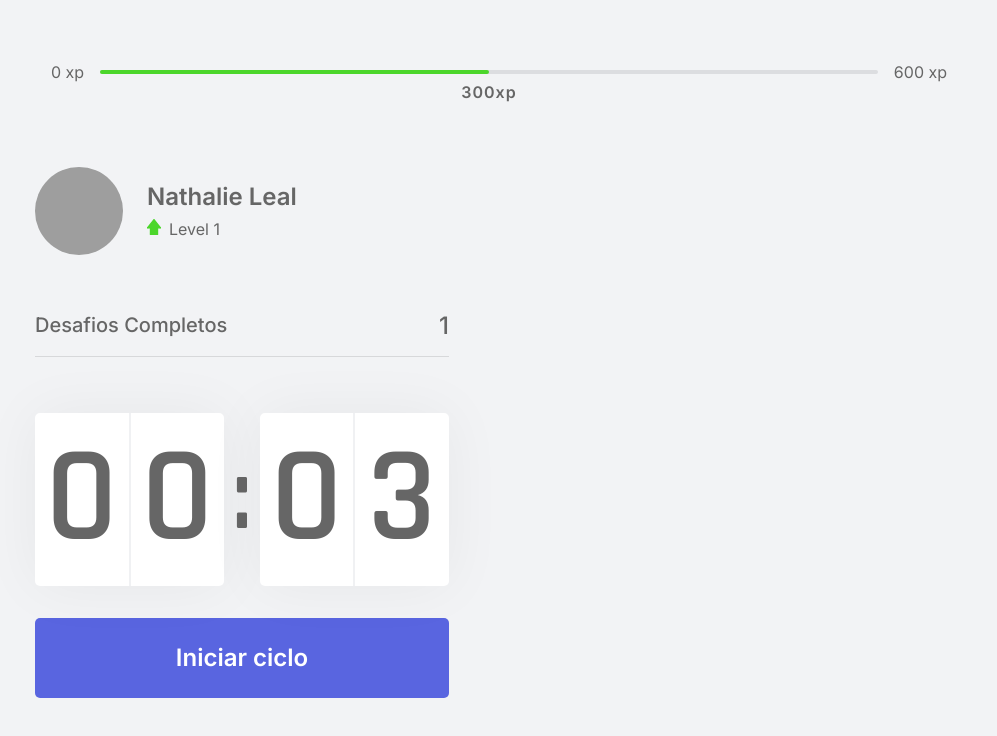
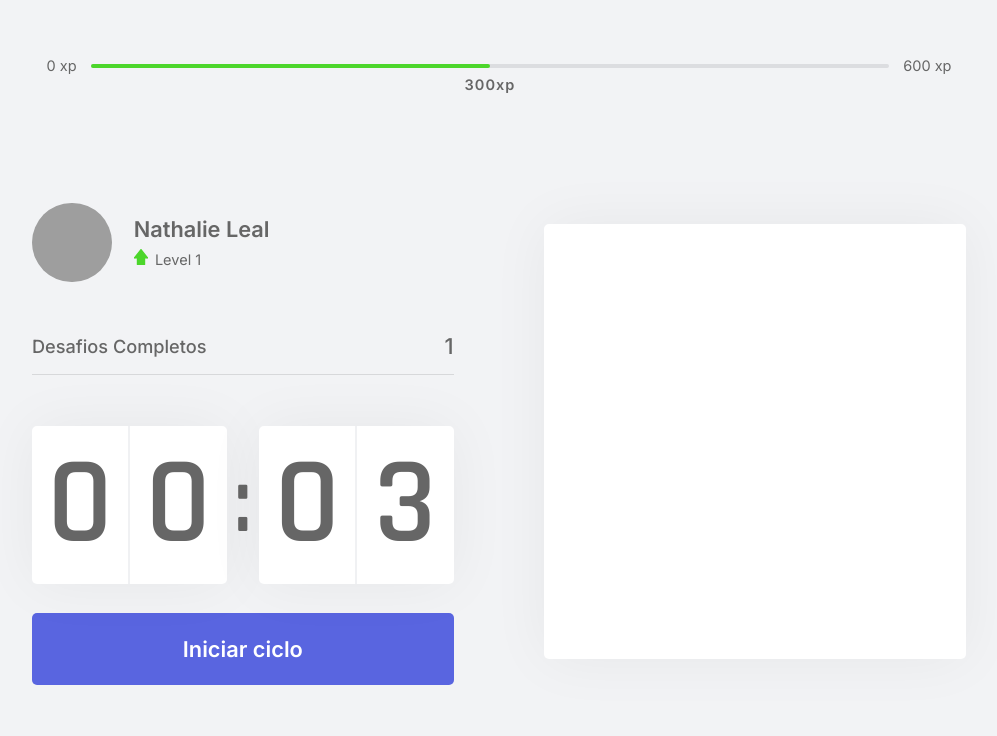
Before and after one commit to nathaliebsl/nlw04-reactjs, a Next.js app in the folder getmoovin/getmoovin-next/: page / in a window 1280 px wide. Shown: the top 736 px of the page, without its empty margins (141-1138 px from the left). Built offline with nearby package versions, Linux system fonts and the light colour scheme; grey boxes are pictures that could not be loaded.

Commit message:
add ChallengeBox e CSS

```diff
--- /dev/null
+++ b/getmoovin/getmoovin-next/src/components/ChallengeBox.tsx
@@ -0,0 +1,23 @@
+import styles from "../styles/components/ChallengeBox.module.css";
+
+export function ChallengeBox() {
+  const hasActiveChallenge = true;
+
+  return (
+    <div className={styles.challengeBoxContainer}>
+      {hasActiveChallenge ? (
+        <div className={styles.challengeActive}>
+
+        </div>
+      ) : (
+        <div className={styles.challengeNotActive}>
+          <strong>Finalize um ciclo para receber um desafio</strong>
+          <p>
+            <img src="/icons/level-up.svg" alt="Level Up" />
+            Suba de Level completando os desafios
+          </p>
+        </div>
+      )}
+    </div>
+  );
+}
--- a/getmoovin/getmoovin-next/src/pages/_document.tsx
+++ b/getmoovin/getmoovin-next/src/pages/_document.tsx
@@ -5,7 +5,7 @@ export default class MyDocument extends Document {
     return (
       <Html>
         <Head>
-          <link rel="icon" href="favicon.png" type="image/png/" />
+          <link rel="icon" href="favicon.ico" type="image/ico/" />
           <link rel="preconnect" href="https://fonts.gstatic.com" />
           <link
             href="https://fonts.googleapis.com/css2?family=Inter:wght@400;500;600&family=Rajdhani:wght@600&display=swap"
--- a/getmoovin/getmoovin-next/src/pages/index.tsx
+++ b/getmoovin/getmoovin-next/src/pages/index.tsx
@@ -4,6 +4,7 @@ import { ExperienceBar } from "../components/ExperienceBar";
 import { Profile } from "../components/Profile";
 import styles from "../styles/pages/Home.module.css";
 import Head from 'next/head';
+import { ChallengeBox } from "../components/ChallengeBox";
 
 export default function Home() {
   return (
@@ -14,12 +15,13 @@ export default function Home() {
       <ExperienceBar />
 
       <section>
-        <div>
+        <div className={styles.firstDiv}>
           <Profile />
           <CompletedChallenges />
           <Countdown />
         </div>
         <div>
+        <ChallengeBox />
         </div>
       </section>
     </div>
--- /dev/null
+++ b/getmoovin/getmoovin-next/src/styles/components/ChallengeBox.module.css
@@ -0,0 +1,44 @@
+.challengeBoxContainer {
+  height: 90%;
+
+  margin: 1.5rem 0;
+
+  background: #ffffff;
+  box-shadow: 0px 0px 60px rgba(0, 0, 0, 0.05);
+  border-radius: 5px;
+  padding: 1.5rem 2rem;
+
+  display: flex;
+  flex-direction: column;
+  align-items: center;
+  justify-content: center;
+
+  text-align: center;
+}
+
+.challengeNotActive {
+ display: flex;
+ flex-direction: column;
+ align-items: center;
+}
+
+.challengeNotActive strong {
+    font-size: 1.5rem;
+    font-weight: 500;
+    line-height: 1.4;
+}
+
+.challengeNotActive p {
+    display: flex;
+    flex-direction: row;
+    align-items: center;
+    line-height: 1.4;
+    max-width: 70%;
+    margin-top: 3rem;
+}
+
+.challengeNotActive p img {
+    margin-right: 0.5rem;
+    max-height: 70%;
+
+}
--- a/getmoovin/getmoovin-next/src/styles/components/ExperienceBar.module.css
+++ b/getmoovin/getmoovin-next/src/styles/components/ExperienceBar.module.css
@@ -6,6 +6,7 @@
     /* background: var(--background-bar); */
     /* box-shadow: 0px 8px 8px 0px rgba(0,0,0,0.4); */
     border-radius: 5px;
+    margin-bottom: 2rem;
 }
 
 .experienceBar span {
--- a/getmoovin/getmoovin-next/src/styles/global.css
+++ b/getmoovin/getmoovin-next/src/styles/global.css
@@ -18,11 +18,16 @@
     --blue-dark: #4953b8;
     --blue-twitter: #2aa9e0;
 }
+@media(min-width: 1080px) {
+    html {
+        font-size: 90.75%;
+    }
+}
 
 @media(max-width: 1080px) {
 
     html {
-        font-size: 93.75%;
+        font-size: 86%;
     }
 
 }
@@ -30,7 +35,7 @@
 @media(max-width: 720px) {
 
     html {
-        font-size: 87.5%;
+        font-size: 80.5%;
     }
     img.logo {
         width: 15rem;
@@ -55,7 +60,7 @@ a {
     text-decoration: none;
 }
 
-.container {
+/* .container {
     height: 100vh;
     max-width: 992px;
     margin: 0 auto;
@@ -63,7 +68,7 @@ a {
 
     display: flex;
     flex-direction: column;
-}
+} */
 .logo {
     width: 20rem;
 }
--- a/getmoovin/getmoovin-next/src/styles/pages/Home.module.css
+++ b/getmoovin/getmoovin-next/src/styles/pages/Home.module.css
@@ -15,3 +15,7 @@
     gap: 6.25rem;
     align-content: center;
 }
+
+.firstDiv {
+    height: 90%;
+}
```
Also changed, not shown: 1 other file (tests, documents, lock files or other folders).
